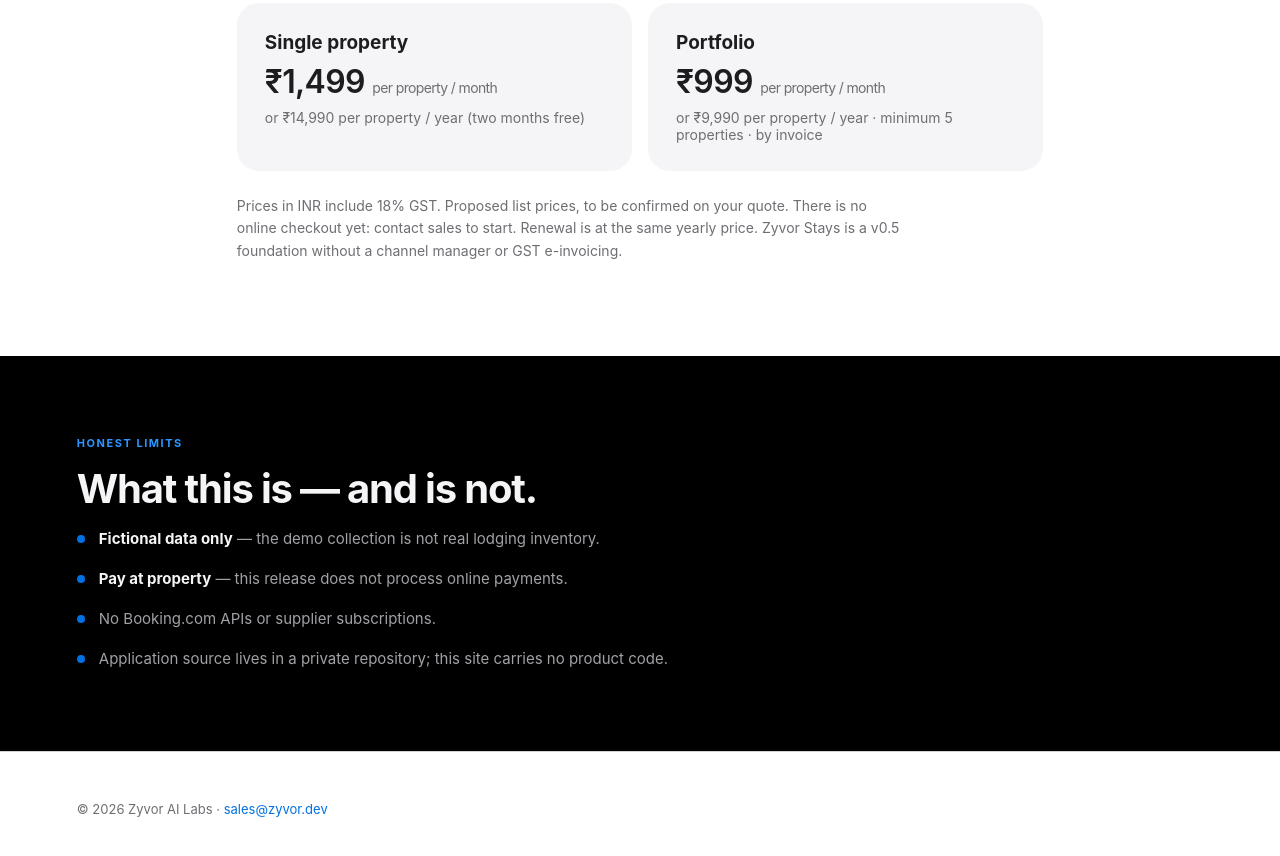
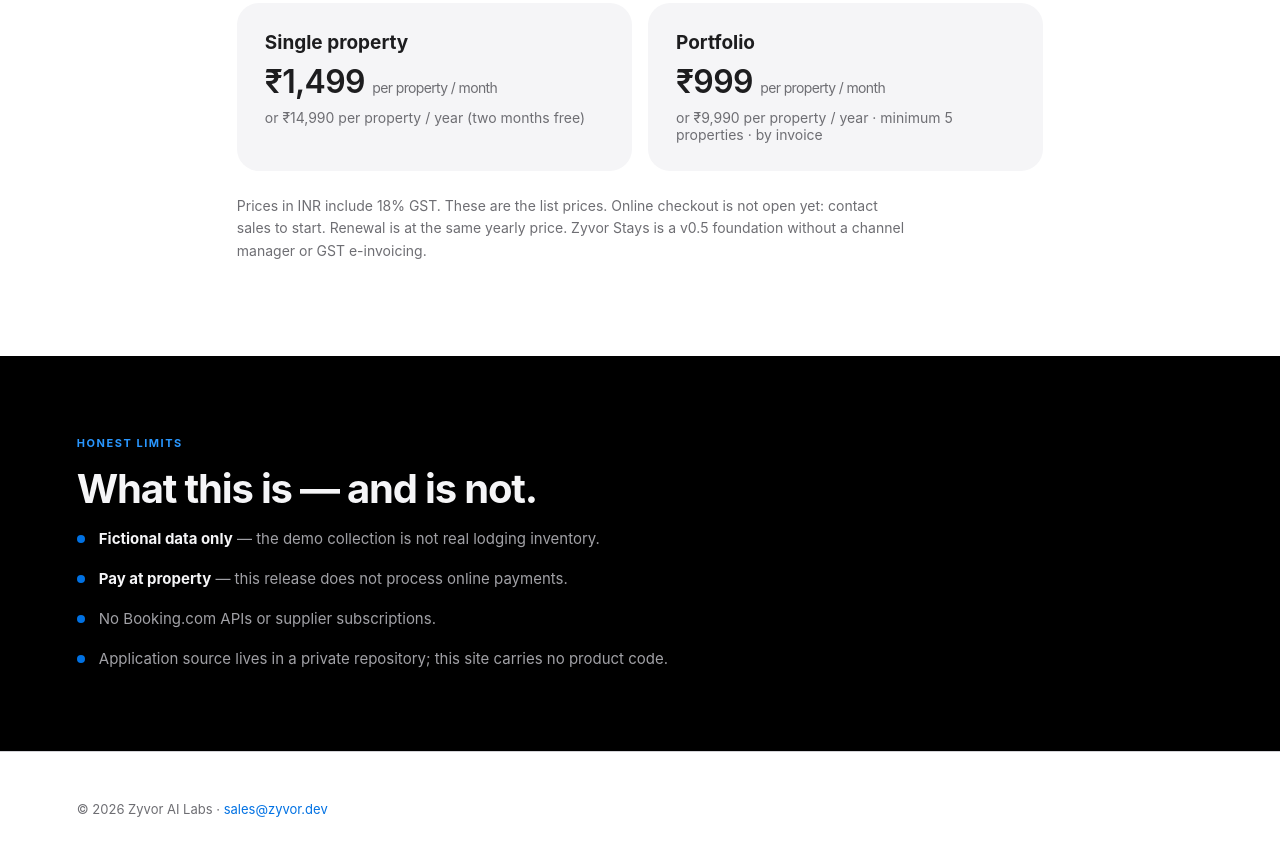
Before and after one commit to zyvorai/zyvor-stays-site, a plain HTML site: page index.html in a window 1280 px wide. Shown: the part 2905-3761 px from the top of the page. Drawn offline with Linux system fonts and the light colour scheme.

Commit message:
Prices are approved: drop the 'proposed, to be confirmed' wording
Co-Authored-By: Claude Sonnet 5.5 <noreply@anthropic.com>

```diff
--- a/index.html
+++ b/index.html
@@ -91,7 +91,7 @@
       <p class="sub">or &#8377;9,990 per property / year &middot; minimum 5 properties &middot; by invoice</p>
     </article>
   </div>
-  <p class="fine">Prices in INR include 18% GST. Proposed list prices, to be confirmed on your quote. There is no online checkout yet: contact sales to start. Renewal is at the same yearly price. Zyvor Stays is a v0.5 foundation without a channel manager or GST e-invoicing.</p>
+  <p class="fine">Prices in INR include 18% GST. These are the list prices. Online checkout is not open yet: contact sales to start. Renewal is at the same yearly price. Zyvor Stays is a v0.5 foundation without a channel manager or GST e-invoicing.</p>
 </section>
 
 <section class="honesty" id="honesty">
```
Also changed, not shown: 1 other file.
